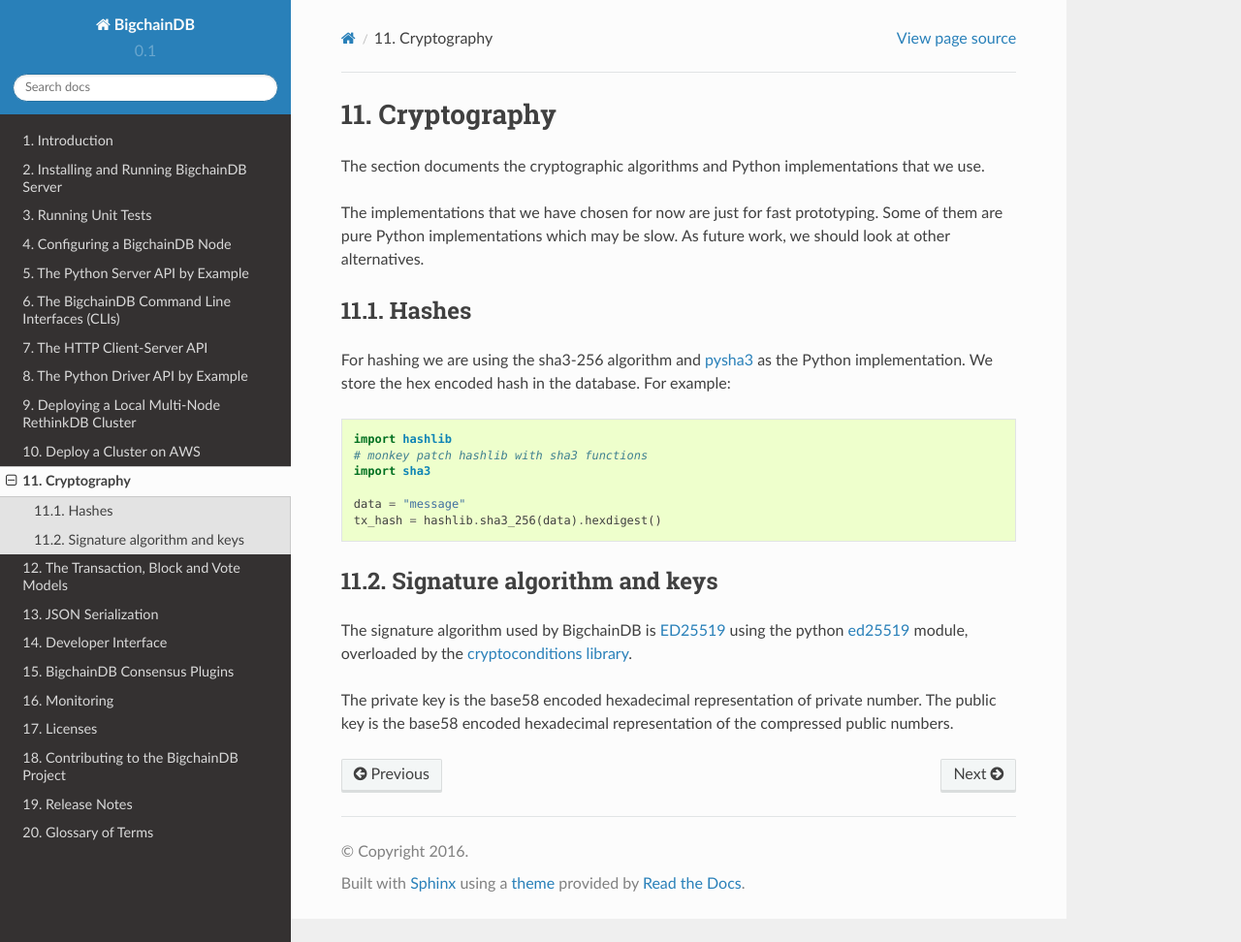
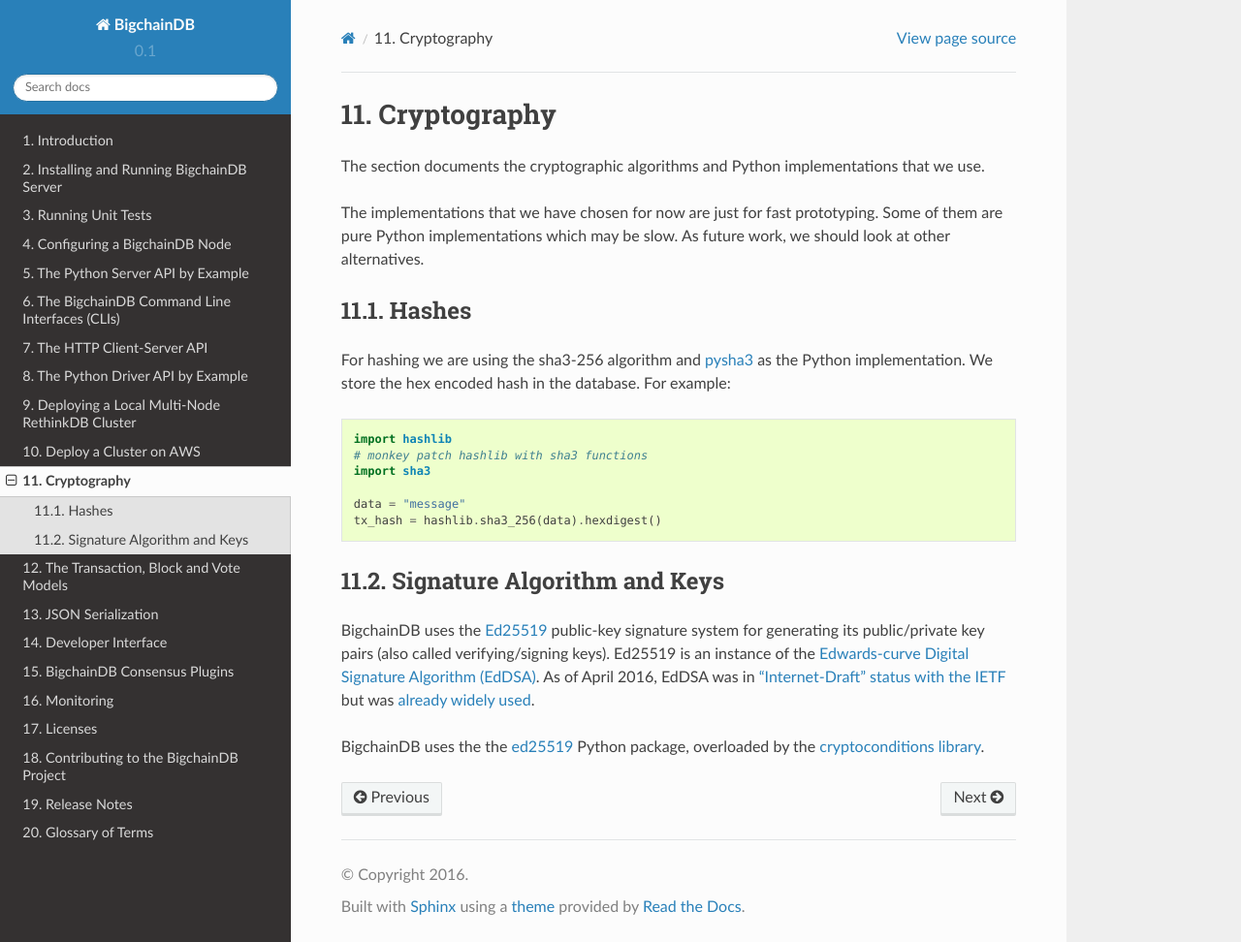
Before and after one commit to bigchaindb/bigchaindb, a Sphinx documentation site: the page built from docs/source/cryptography.md, in a window 1280 px wide and 972 px high. Shown: the whole window at 97% size. Built offline with Sphinx 7.4.7 and the Read the Docs theme 2.0.0, drawn with Linux system fonts in a browser that asks for light colours.

Commit message:
Revised the Cryptography section of the docs

````diff
--- a/docs/source/cryptography.md
+++ b/docs/source/cryptography.md
@@ -17,11 +17,8 @@
 tx_hash = hashlib.sha3_256(data).hexdigest()
 ```
 
-## Signature algorithm and keys
+## Signature Algorithm and Keys
 
-The signature algorithm used by BigchainDB is [ED25519](https://tools.ietf.org/html/draft-irtf-cfrg-eddsa-04)
-using the python [ed25519](https://github.com/warner/python-ed25519) module, overloaded by the [cryptoconditions library](https://github.com/bigchaindb/cryptoconditions).
+BigchainDB uses the [Ed25519](https://ed25519.cr.yp.to/) public-key signature system for generating its public/private key pairs (also called verifying/signing keys). Ed25519 is an instance of the [Edwards-curve Digital Signature Algorithm (EdDSA)](https://en.wikipedia.org/wiki/EdDSA). As of April 2016, EdDSA was in ["Internet-Draft" status with the IETF](https://tools.ietf.org/html/draft-irtf-cfrg-eddsa-05) but was [already widely used](https://ianix.com/pub/ed25519-deployment.html).
 
-The private key is the base58 encoded hexadecimal representation of private number.
-The public key is the base58 encoded hexadecimal representation of the
-compressed public numbers.
+BigchainDB uses the the [ed25519](https://github.com/warner/python-ed25519) Python package, overloaded by the [cryptoconditions library](https://github.com/bigchaindb/cryptoconditions).
````
